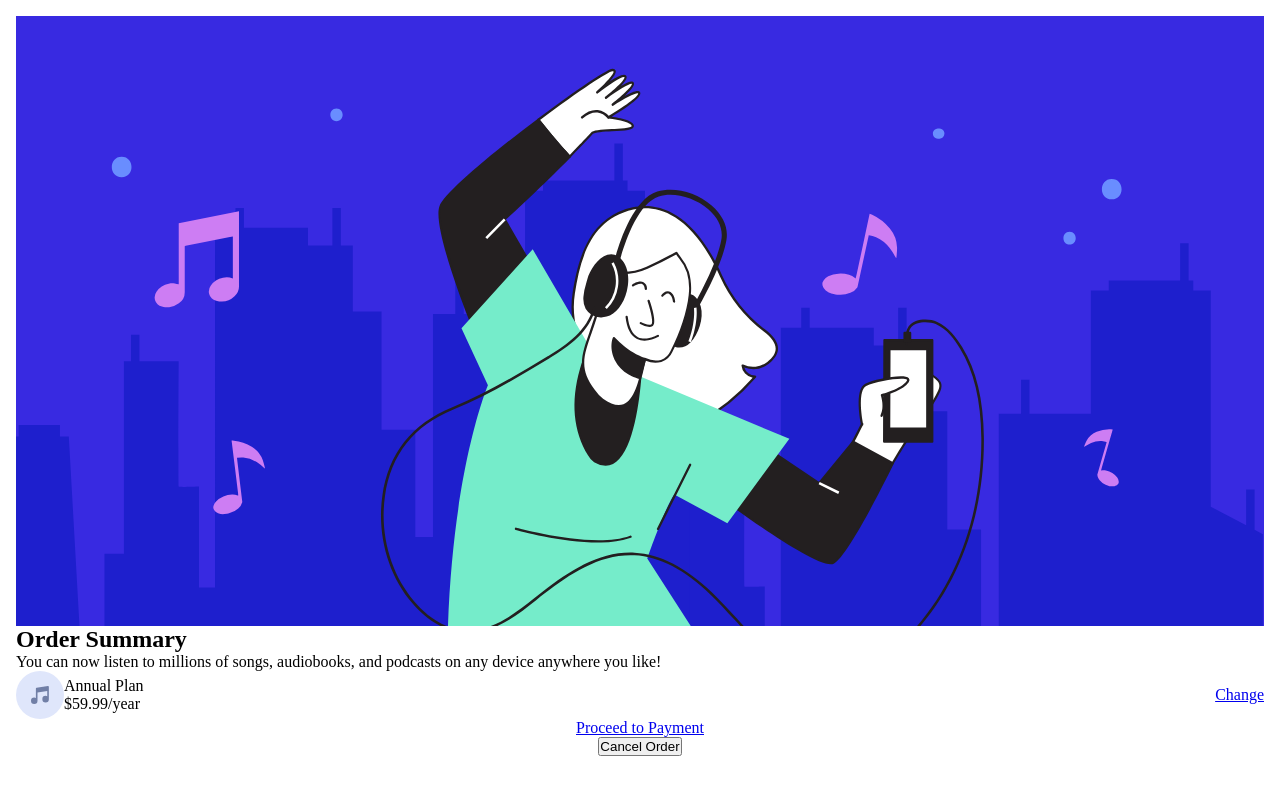
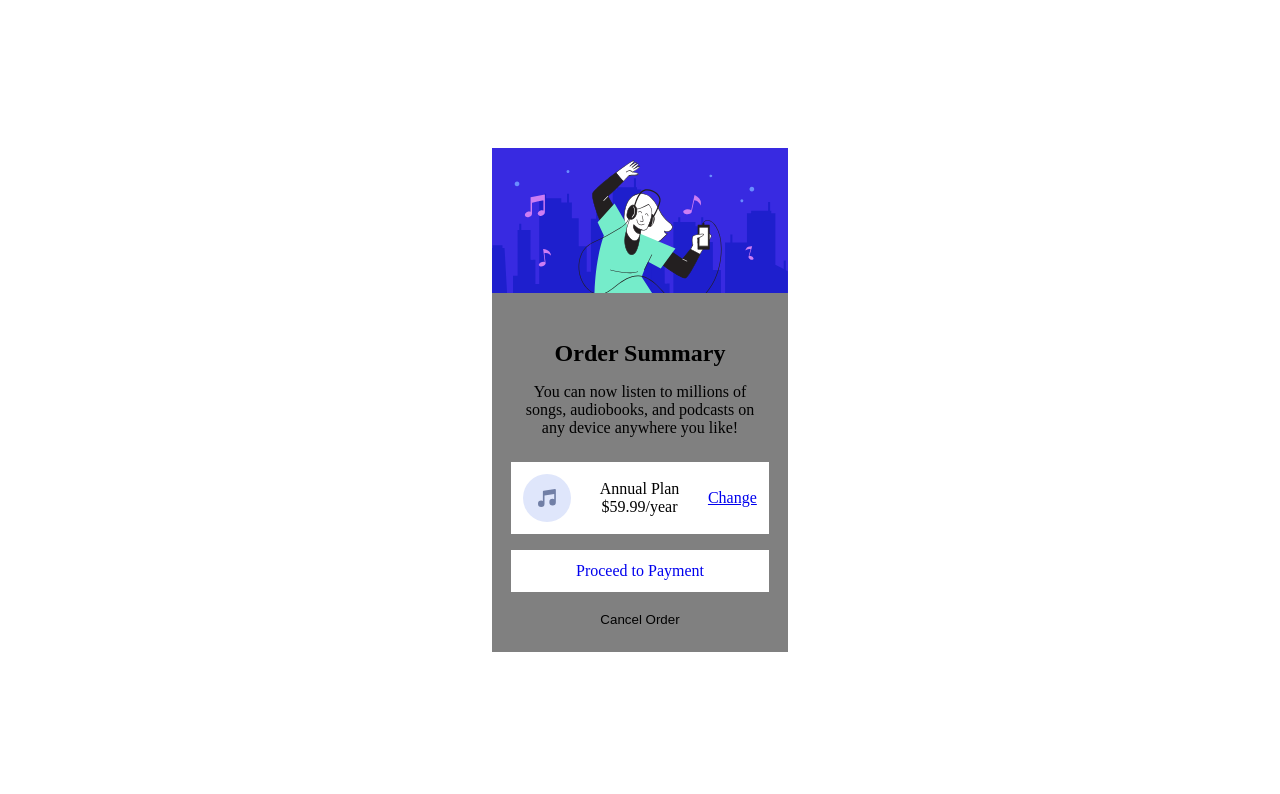
Before and after one commit to TheAashay/order-summary-component, a plain HTML site: page index.html in a window 1280 px wide. Drawn offline with Linux system fonts and the light colour scheme.

Commit message:
add vertical spacing to elements - aded paddings, margins and other css property to place the elements properly.

```diff
--- a/index.html
+++ b/index.html
@@ -14,8 +14,9 @@
   <main>
     <article class="card">
       <img src="images/illustration-hero.svg" alt="" aria-hidden="true">
+      <div class="text-area">
         <header><h1>Order Summary</h1></header>
-      <p>You can now listen to millions of songs, audiobooks, and podcasts on any device anywhere you like!</p>
+        <p>You can now listen to millions of <br> songs, audiobooks, and podcasts on <br> any device anywhere you like!</p>
         <div class="plan-section">
           <img src="images/icon-music.svg" alt="" aria-hidden="true">
           <div class="plan-info">
@@ -26,6 +27,7 @@
         </div>
         <a href="#" class="payment-link" role="button">Proceed to Payment</a>
         <button type="button">Cancel Order</button>
+      </div>
     </article>
   </main>
 </body>
--- a/style.css
+++ b/style.css
@@ -2,6 +2,10 @@
     box-sizing: border-box;
     padding: 0;
     margin: 0;
+}
+
+body {
+    min-height: 100vh;
 }
 
 main {
@@ -9,10 +13,13 @@ main {
     justify-content: center;
     align-items: center;
     padding: 1rem;
+    height: 100%;
+    min-height: 100vh;
 }
 
 .card {
     width: 100%;
+    background-color: gray;max-width: 18.5rem;
 
 }
 
@@ -22,11 +29,28 @@ img {
     display: block;
 }
 
+.text-area {
+    padding: 1.2rem;
+}
+
+h1 {
+    text-align: center;
+    padding-top: 1.75rem;
+    padding-bottom: 1rem;
+}
+
+p {
+    text-align: center;
+}
+
 .plan-section {
     display: flex;
     flex-direction: row;
     justify-content: space-between;
     align-items: center;
+    background-color: white;
+    margin: 1.6rem 0 1rem 0;
+    padding: 0.75rem;
 }
 
 .plan-section img {
@@ -40,10 +64,18 @@ img {
 .payment-link {
     display: block;
     text-align: center;
+    text-decoration: none;
+    background-color: white;
+    width: 100%;
+    padding: 0.75rem 0;
 }
 
 button {
     display: block;
     margin-left: auto;
     margin-right: auto;
+    background: transparent;
+    border: 0;
+    padding-top: 1.2rem;
+    padding-bottom: 0.4rem;
 }
```
Lines whose indentation alone changed are shown as unchanged.
